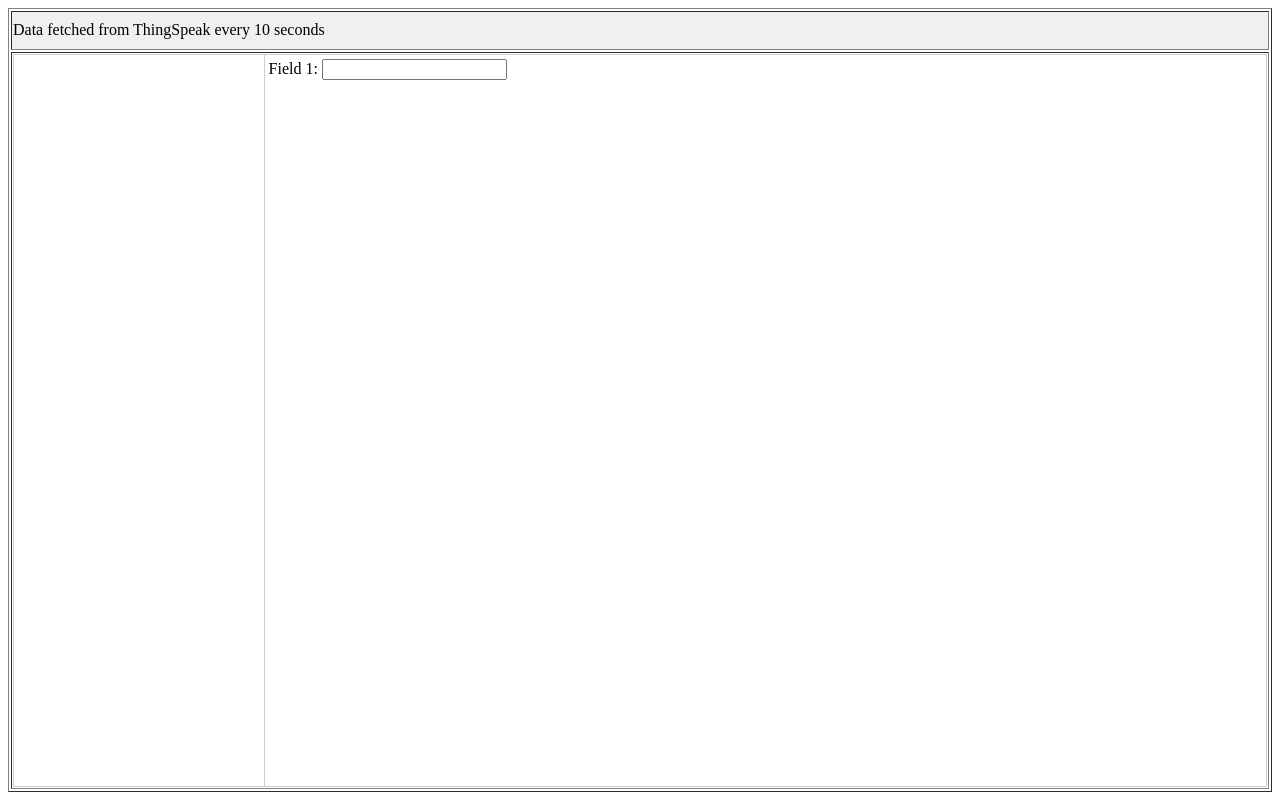
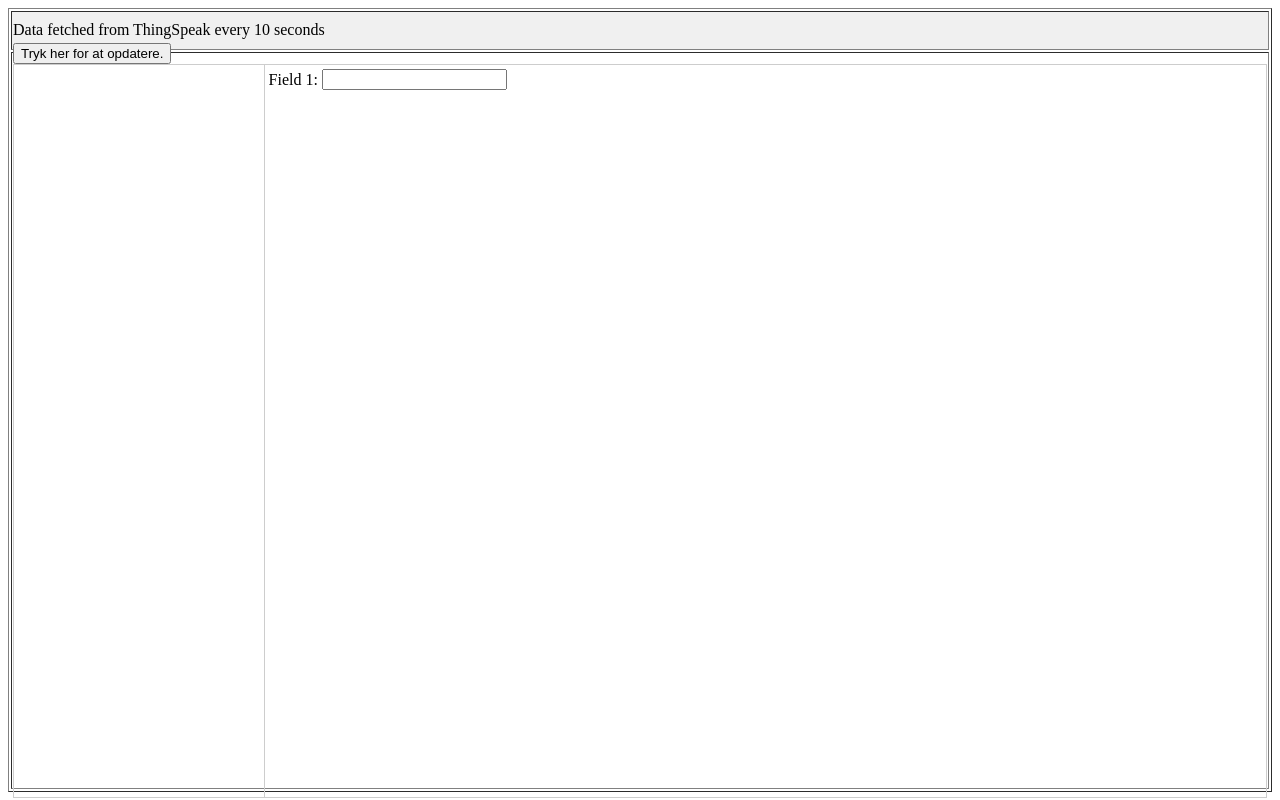
Before and after one commit to BoTolv/app-til-1.-rs-eksamen, a plain HTML site: page index.html in a window 1280 px wide. Drawn offline with nearby package versions, Linux system fonts and the light colour scheme; no server answers.

Commit message:
addede knap

```diff
--- a/index.html
+++ b/index.html
@@ -55,6 +55,7 @@
 <tr><td>Field 1:</td><td><input id="txtField1" type="text" /></td><td></td></tr>
 </table>
 </td>
+<button id="Knap" onclick = "GetData"> Tryk her for at opdatere.</button>
                     </tr>
 </table>
 </td>
```
